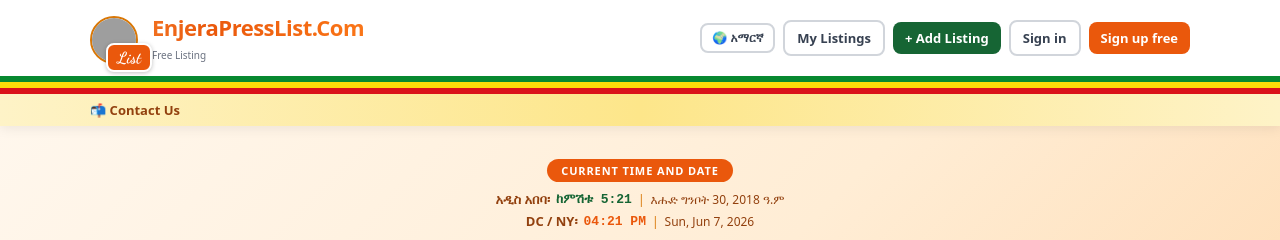
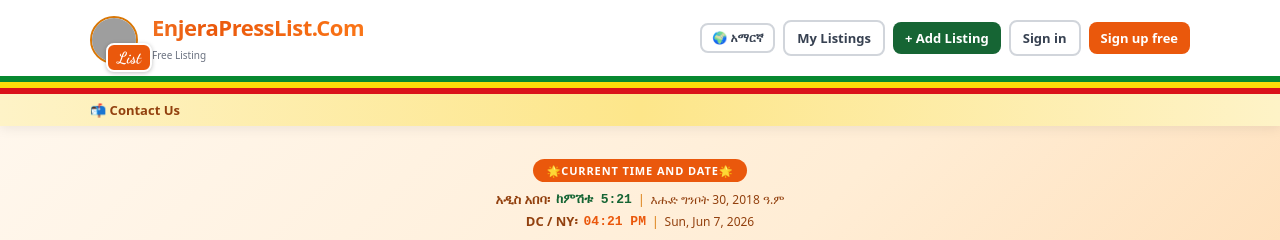
Before and after one commit to Sunday-2014/nestlist-, a Next.js app: page / in a window 1280 px wide. Shown: the top 240 px of the page. Built offline with nearby package versions, Linux system fonts and the light colour scheme; no server answers; the database is empty; grey boxes are pictures that could not be loaded.

Commit message:
Change badge to Current Time And Date

```diff
--- a/translations.js
+++ b/translations.js
@@ -9,7 +9,7 @@
     register: 'Register',
 
     // Hero
-    badge: 'Current Time And Date',
+    badge: '🌟Current Time And Date🌟',
     heroTitle: 'Find or List Rentals & Properties for Sale AnyWhere in the World',
     heroSubtitle: 'Browse rentals, list your property or post it for sale — connect directly with owners, no agents, no fees.',
     searchPlaceholder: 'Search city, neighborhood or title...',
@@ -55,7 +55,7 @@
     register: 'ነፃ አካውንት ይክፈቱ',
 
     // Hero
-    badge: 'የአሁኑ ሰዓት እና ቀን',
+    badge: '🌟የአሁኑ ሰዓት እና ቀን🌟',
     heroTitle: 'በመላው አለም ለኪራይ ወይም ለሽያጭ የሚሆኑ ቤቶችን ይፈልጉ ወይም ሊስት ያስገቡ',
     heroSubtitle: 'የሚከራይ ቤት የፈልጉ ፣ ቤትዎን ያከራዩ — ቀጥታ ከባለቤቶች ጋር ይገናኙ።',
     searchPlaceholder: 'ከተማ፣ ሰፈር ወይም ቀበሌ ይፈልጉ...',
```
